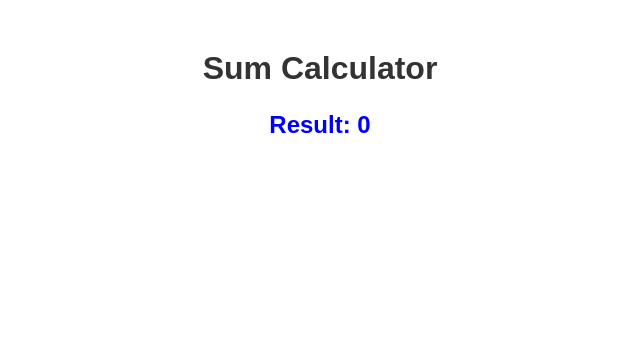
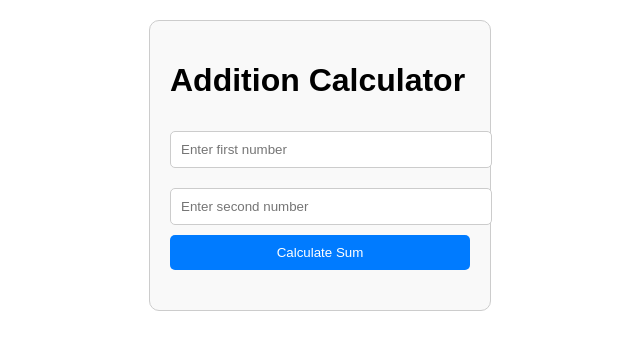
Before and after one commit to danivo256/MD, a plain HTML site: page index.html in a window 1280 px wide. Shown: the whole page, without its empty margins (320-960 px from the left). Drawn offline with Linux system fonts and the light colour scheme.

Commit message:
Update index.html

```diff
--- a/index.html
+++ b/index.html
@@ -3,30 +3,69 @@
 <head>
   <meta charset="UTF-8">
   <meta name="viewport" content="width=device-width, initial-scale=1.0">
-    <title>Sum Calculator</title>
+  <title>Addition Calculator</title>
   <style>
-        body { font-family: Arial, sans-serif; text-align: center; margin: 50px; }
-        h1 { color: #333; }
-        #result { font-size: 24px; font-weight: bold; color: blue; }
+    body {
+      font-family: Arial, sans-serif;
+      margin: 20px;
+    }
+    .calculator {
+      max-width: 300px;
+      margin: 0 auto;
+      padding: 20px;
+      border: 1px solid #ccc;
+      border-radius: 10px;
+      background-color: #f9f9f9;
+    }
+    input[type="number"] {
+      width: 100%;
+      padding: 10px;
+      margin: 10px 0;
+      border: 1px solid #ccc;
+      border-radius: 5px;
+    }
+    button {
+      width: 100%;
+      padding: 10px;
+      background-color: #007bff;
+      color: white;
+      border: none;
+      border-radius: 5px;
+      cursor: pointer;
+    }
+    button:hover {
+      background-color: #0056b3;
+    }
+    .result {
+      margin-top: 20px;
+      font-size: 24px;
+      font-weight: bold;
+      color: green;
+      text-align: center;
+    }
   </style>
 </head>
 <body>
-
-    <h1>Sum Calculator</h1>
-    <p id="result">Waiting for input...</p>
+  <div class="calculator">
+    <h1>Addition Calculator</h1>
+    <input type="number" id="num1" placeholder="Enter first number">
+    <input type="number" id="num2" placeholder="Enter second number">
+    <button onclick="calculateSum()">Calculate Sum</button>
+    <div class="result" id="result"></div>
+  </div>
 
   <script>
-        function getQueryParams() {
-            let params = new URLSearchParams(window.location.search);
-            let num1 = parseFloat(params.get("num1")) || 0;
-            let num2 = parseFloat(params.get("num2")) || 0;
-            let sum = num1 + num2;
+    function calculateSum() {
+      // Get the values from the input fields
+      const num1 = parseFloat(document.getElementById('num1').value) || 0;
+      const num2 = parseFloat(document.getElementById('num2').value) || 0;
 
-            document.getElementById("result").innerText = "Result: " + sum;
+      // Calculate the sum
+      const sum = num1 + num2;
+
+      // Display the result
+      document.getElementById('result').innerText = `Result: ${num1} + ${num2} = ${sum}`;
     }
-
-        getQueryParams();
   </script>
-
 </body>
 </html>
```
Lines whose indentation alone changed are shown as unchanged.
